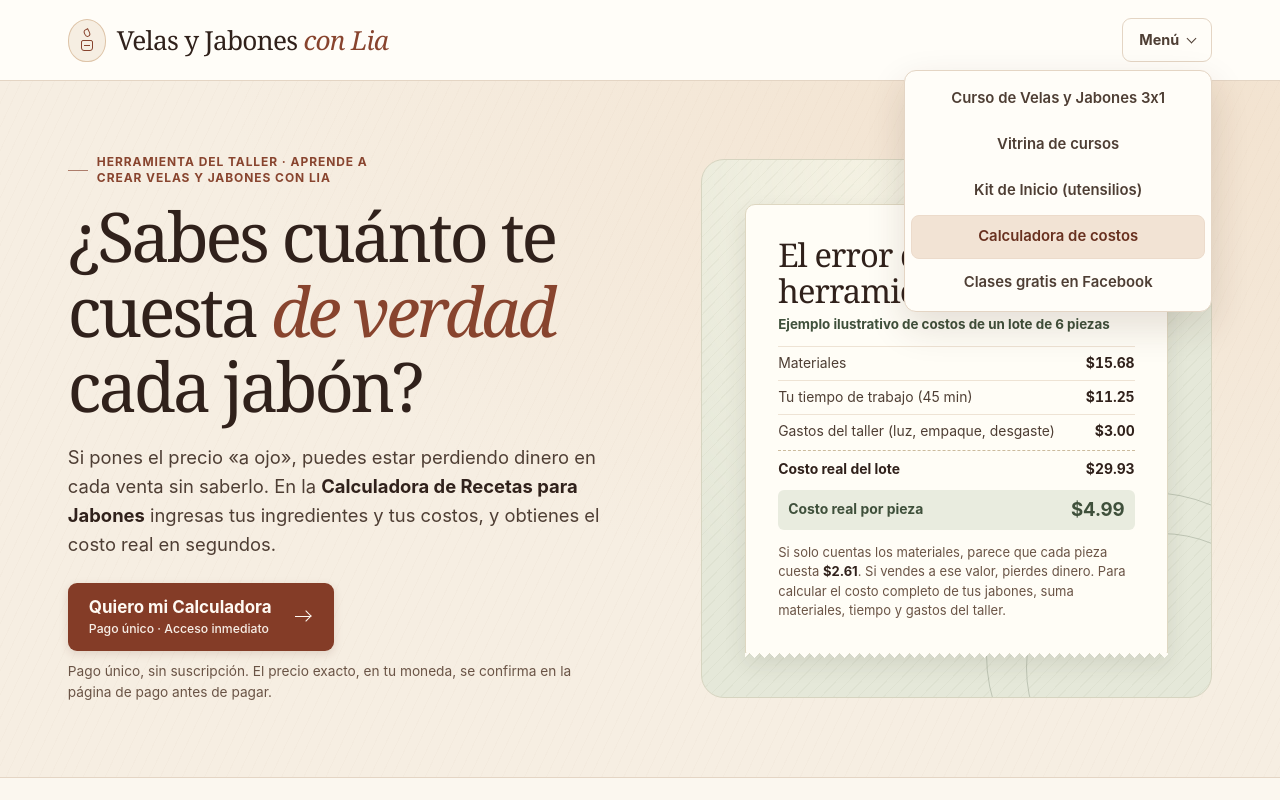
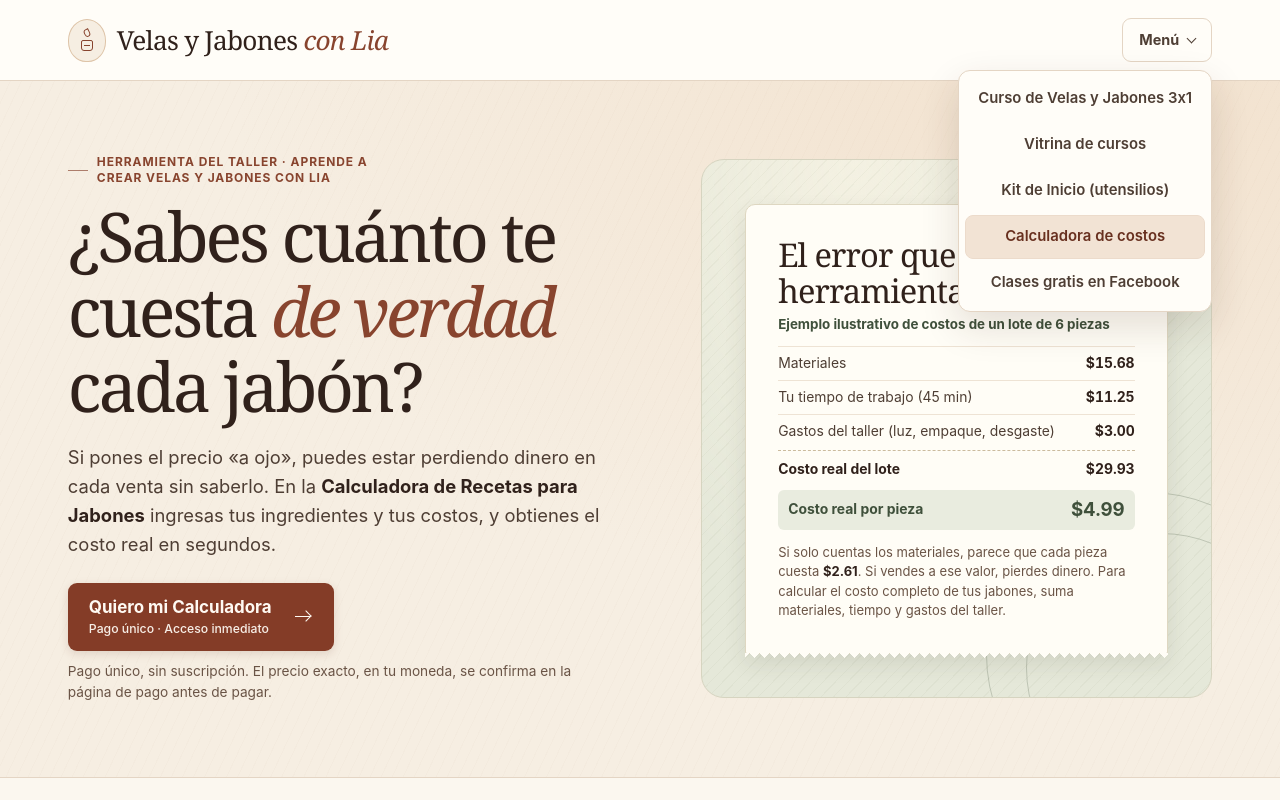
Before and after one commit to avali2/avali2.github.io, a plain HTML site: page calculadora.html in a window 1280 px wide. Both pictures are taken after a click on the label "Menú". Shown: the top 800 px of the page. Drawn offline with Linux system fonts and the light colour scheme; no server answers.

Commit message:
Menu desplegable: corregir desborde en movil (anclaje izquierdo, ancho acotado a la pantalla)

```diff
--- a/calculadora.html
+++ b/calculadora.html
@@ -612,7 +612,8 @@ ul, ol { padding-inline-start: 1.25rem; }
 .menu-btn{display:inline-flex;align-items:center;gap:9px;min-block-size:44px;padding-inline:16px;border:1px solid var(--line);border-radius:9px;background:var(--surface);color:var(--body);font-size:.9rem;font-weight:650;cursor:pointer;white-space:nowrap;transition:color .16s ease,background .16s ease}
 .menu-btn:hover{color:var(--cta-hover);background:var(--parchment)}
 .menu-flecha{inline-size:7px;block-size:7px;border-block-end:1.5px solid;border-inline-end:1.5px solid;transform:rotate(45deg);margin-top:-3px}
-.menu-panel{display:none;position:absolute;top:calc(100% + 8px);right:0;min-width:min(80vw,308px);background:var(--surface);border:1px solid var(--line);border-radius:12px;box-shadow:0 15px 38px rgb(64 37 23 / 14%);padding:6px;z-index:60}
+.menu-panel{display:none;position:absolute;top:calc(100% + 8px);right:0;width:max-content;min-width:240px;max-width:min(88vw,340px);max-height:calc(100dvh - 110px);overflow:auto;overscroll-behavior:contain;background:var(--surface);border:1px solid var(--line);border-radius:12px;box-shadow:0 15px 38px rgb(64 37 23 / 14%);padding:6px;z-index:60}
+@media (max-width:700px){.menu-panel{left:0;right:auto;width:min(86vw,320px)}}
 .menu-toggle:checked ~ .menu-panel{display:grid;gap:2px}
 .menu-toggle:focus-visible ~ .menu-btn{outline:2px solid var(--caramel);outline-offset:2px}
 .menu-panel a{display:flex;align-items:center;min-block-size:44px;padding:8px 12px;border-radius:8px;color:var(--body);text-decoration:none;font-size:.93rem;font-weight:600;line-height:1.3}
```
Also changed, not shown: index.html (+2 -1 lines), kit.html (+2 -1 lines), tienda.html (+2 -1 lines).
